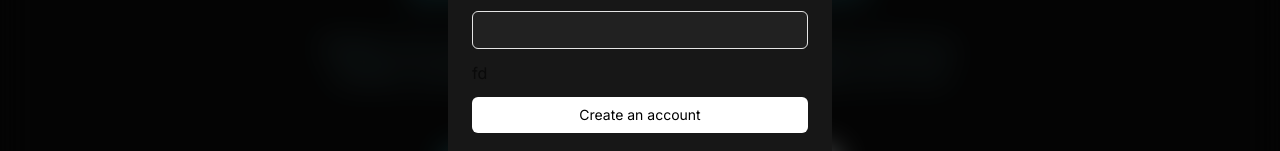
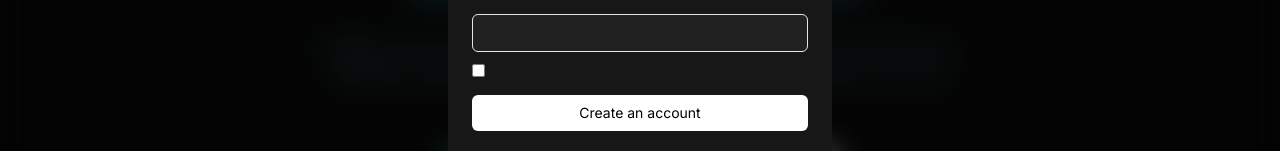
Before and after one commit to Carlthegreatt/Loomi, a Next.js app: page / in a window 1280 px wide. Both pictures are taken after a click on the button "Sign Up". Shown: the part 381-532 px from the top of the page. Built offline with nearby package versions, Linux system fonts and the light colour scheme.

Commit message:
Auto-commit SignupPopover.tsx: 2025-08-25 23:29:16

```diff
--- a/src/components/sections/SignupPopover.tsx
+++ b/src/components/sections/SignupPopover.tsx
@@ -56,8 +56,7 @@ export default function SignupModal() {
                 className="w-full text-sm bg-[#212121] text-white px-3 py-2 border rounded-md focus:outline-1 "
               />
 
-              <Checkbox checked>fd</Checkbox>
-
+              <input type="checkbox"></input>
               <button
                 type="submit"
                 className="w-full text-sm bg-white text-black py-2 rounded-md hover:bg-neutral-300"
```
